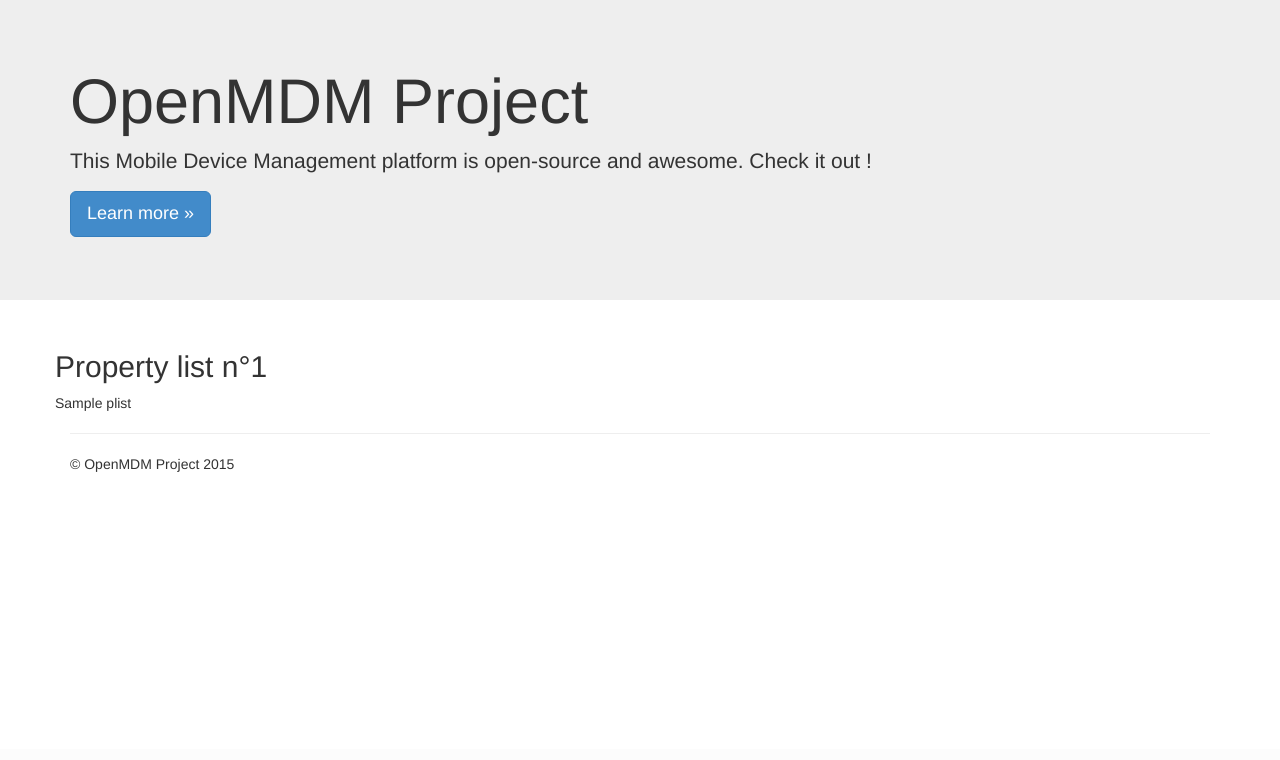
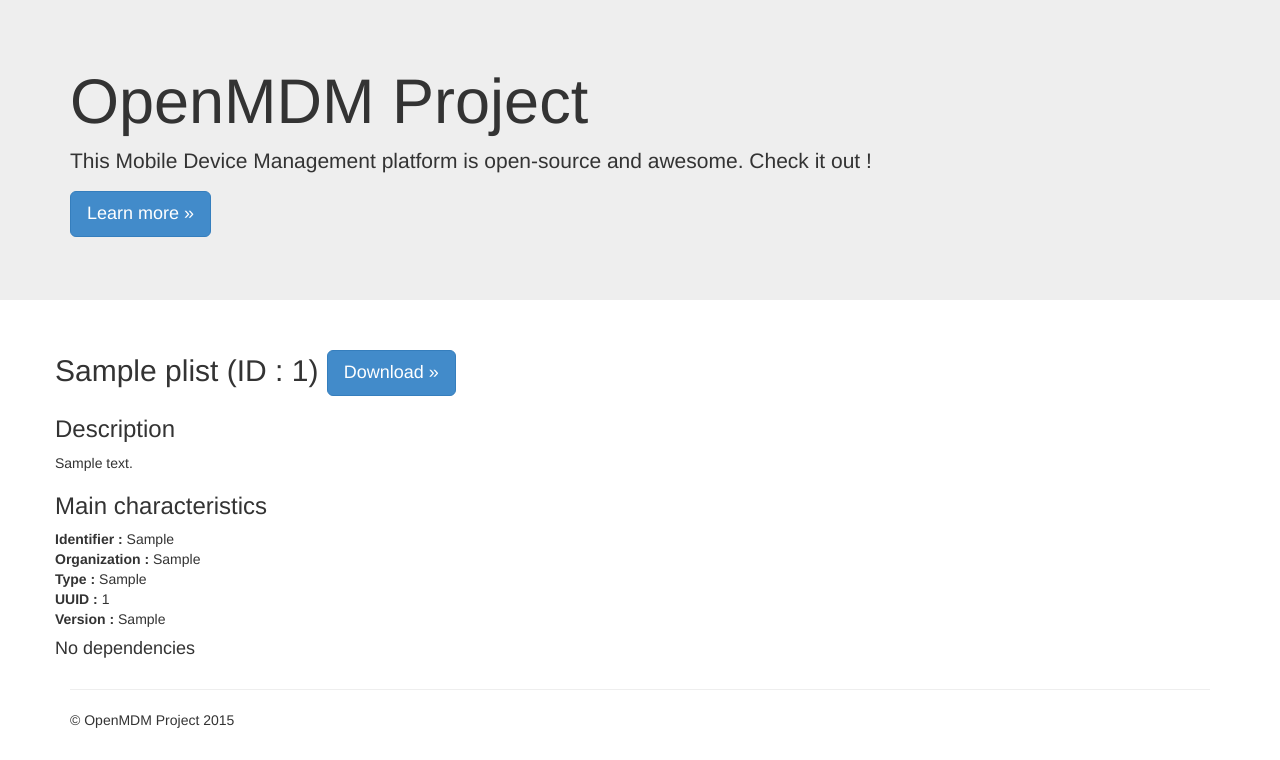
Before and after one commit to OpenMDM/OpenMDM, a Django app: template templates/public_gate/property_list_detail.html in a window 1280 px wide. Shown: the part 51-811 px from the top of the page. Before the commit the page ends 523 px from the top, so only its background shows below. Run offline with Django 3.2, Linux system fonts and the light colour scheme; the template is opened without the code that fills it: most values are stand-ins (such as "Sample title", 1, 10 or a date in 2020); parts of the project's set-up code (start-up, migrations or seed data) failed here and were passed over; some libraries are stand-ins or nearby versions.

Commit message:
Detail view for plists

```diff
--- a/templates/public_gate/property_list_detail.html
+++ b/templates/public_gate/property_list_detail.html
@@ -2,7 +2,35 @@
 
 {% block content %}
     <div class="row">
-        <h2>Property list n°{{ plist.id }}</h2>
-        {{ plist }}
+        <h2>{{ plist.payload_display_name }} (ID : {{ plist.id }}) <a class="btn btn-primary btn-lg" href="{% url 'public_gate:property_list_download' plist.id %}" download="list_{{ plist.payload_uuid }}.plist" >Download &raquo;</a></h2>
+        <p>
+
+        </p>
+        <p>
+            <h3>Description</h3>
+            <p>
+                {{ plist.payload_description }}
+            </p>
+            <h3>Main characteristics</h3>
+            <b>Identifier : </b>{{ plist.payload_identifier }}<br />
+            <b>Organization : </b>{{ plist.payload_organization }}<br />
+            <b>Type : </b>{{ plist.payload_type }}<br />
+            <b>UUID : </b>{{ plist.payload_uuid }}<br />
+            <b>Version : </b>{{ plist.payload_version }}<br />
+
+            {% if dependencies|length > 0 %}
+                <h3>Dependencies</h3>
+                {% for dependency in dependencies_json %}
+                    <h4>{{ dependency.model }}</h4>
+                    <ul>
+                        {% for field, value in dependency.fields.items %}
+                            <li><b>{{ field }}</b> : {{ value }}</li>
+                        {% endfor %}
+                    </ul>
+                {% endfor %}
+            {% else %}
+                <h4>No dependencies</h4>
+            {% endif %}
+        </p>
     </div>
 {% endblock %}
```
Also changed, not shown: public_gate/models.py (+13 -0 lines), public_gate/views.py (+7 -1 lines).
